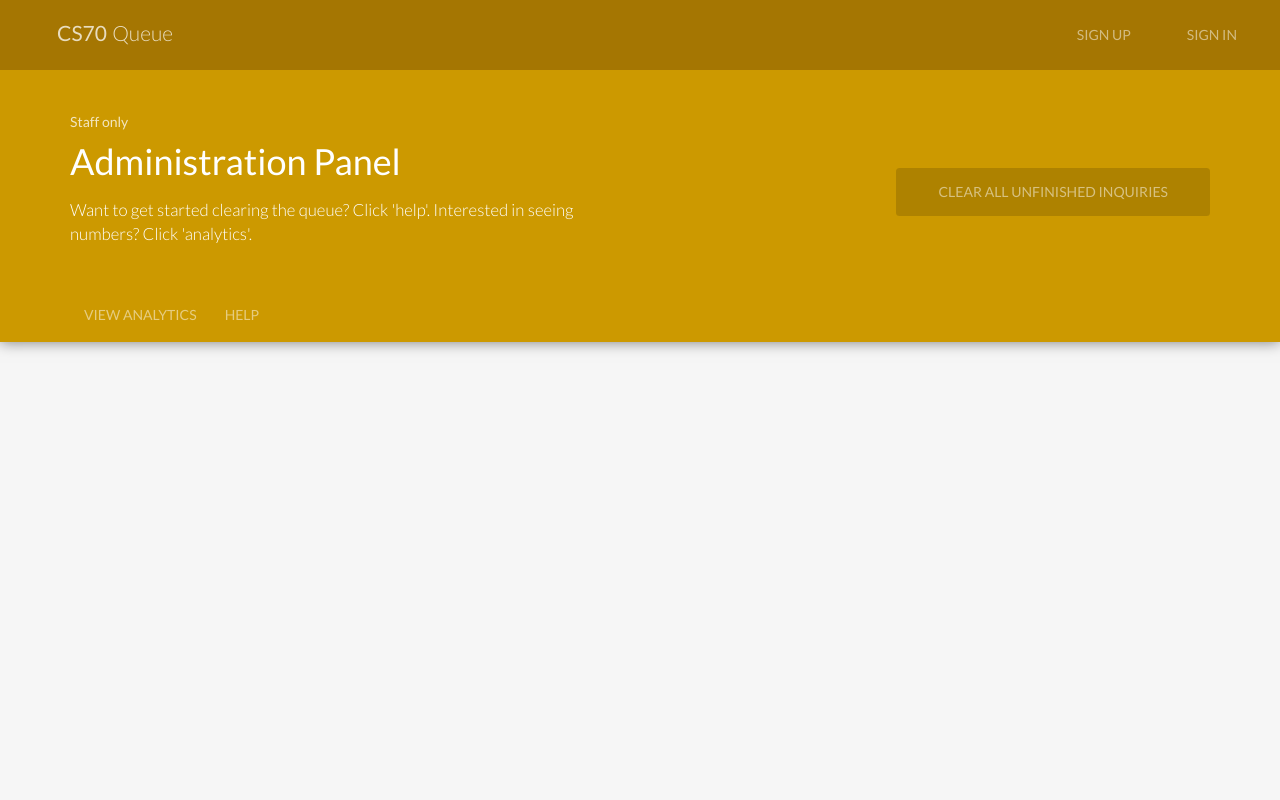
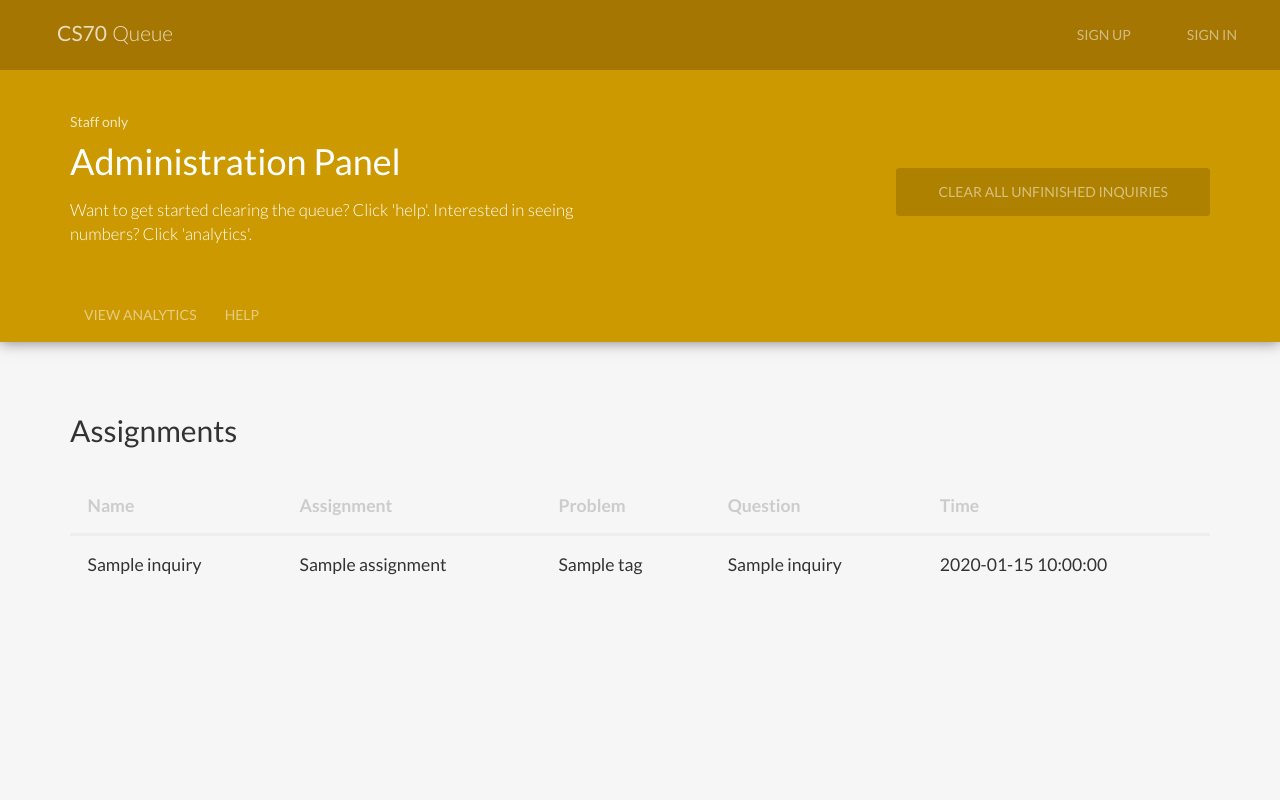
Before and after one commit to alvinwan/quupod, a Flask app: template queue/templates/staff.html in a window 1280 px wide. Run offline with Flask 2, Linux system fonts and the light colour scheme; the template is opened without the code that fills it: most values are stand-ins (such as "Sample title", 1, 10 or a date in 2020); parts of the project's set-up code (start-up, migrations or seed data) failed here and were passed over; some libraries are stand-ins or nearby versions.

Commit message:
new assignment views

```diff
--- a/queue/templates/staff.html
+++ b/queue/templates/staff.html
@@ -16,4 +16,23 @@
     </ul>
   </nav>
 </section>
+<section class="queue">
+  <h2 class="queue-title">Assignments</h2>
+  {% if unresolved | length == 0 %}
+    <p class="queue-note">No assignments! <a href="{{ url_for('staff.create_assignment') }}">Create one now.</a></p>
+  {% else %}
+  <table>
+    <tr><th>Name</th><th>Assignment</th><th>Problem</th><th>Question</th><th>Time</th></tr>
+    {% for inquiry in unresolved %}
+    <tr>
+      <td>{{ inquiry.name or inquiry.owner.name }}</td>
+      <td>{{ inquiry.assignment.name }}</td>
+      <td>{{ inquiry.problem.tag }}</td>
+      <td>{{ inquiry.question }}</td>
+      <td>{{ inquiry.created_at }}</td>
+    </tr>
+    {% endfor %}
+  </table>
+  {% endif %}
+</section>
 {% endblock %}
```
Also changed, not shown: queue/staff/views.py (+31 -0 lines).
